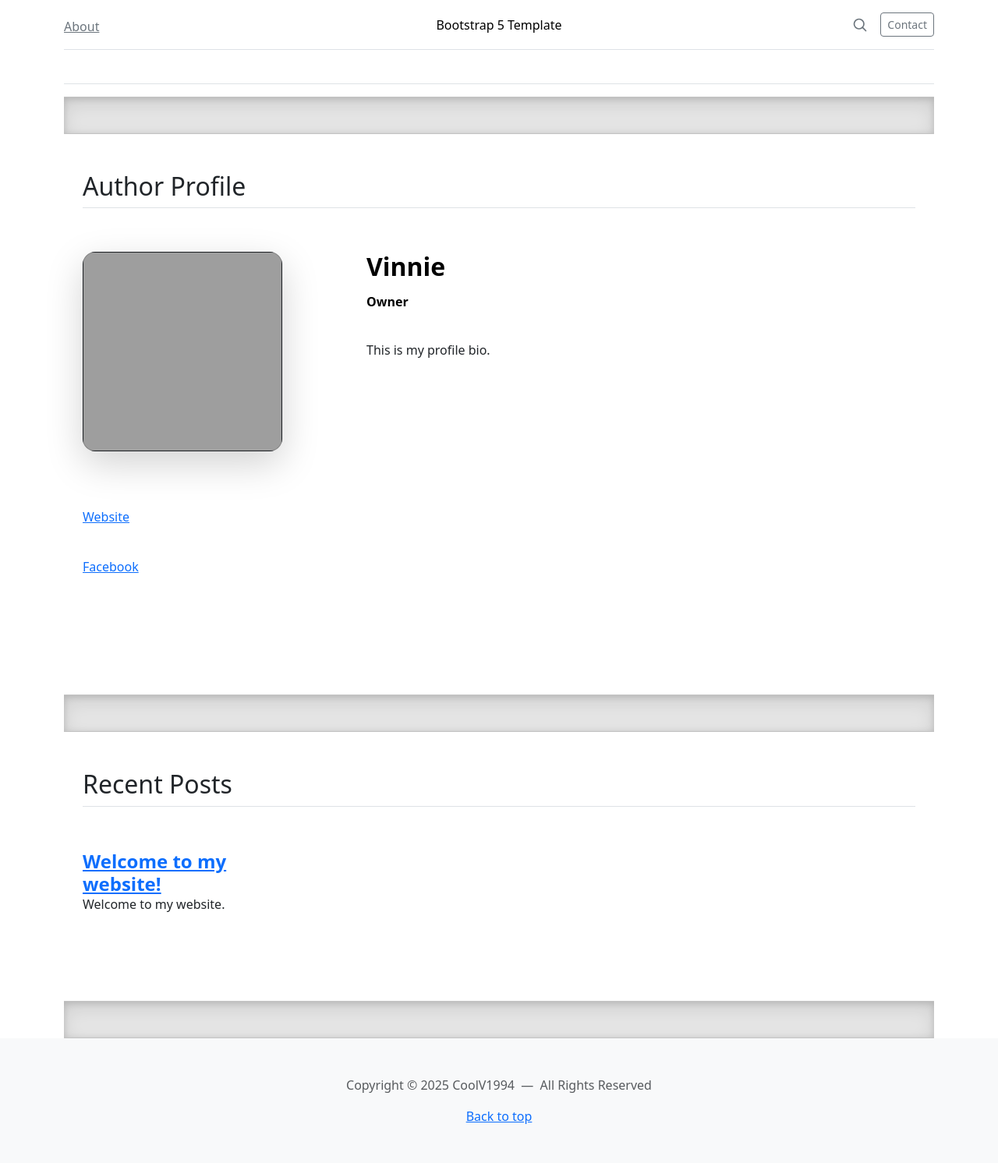
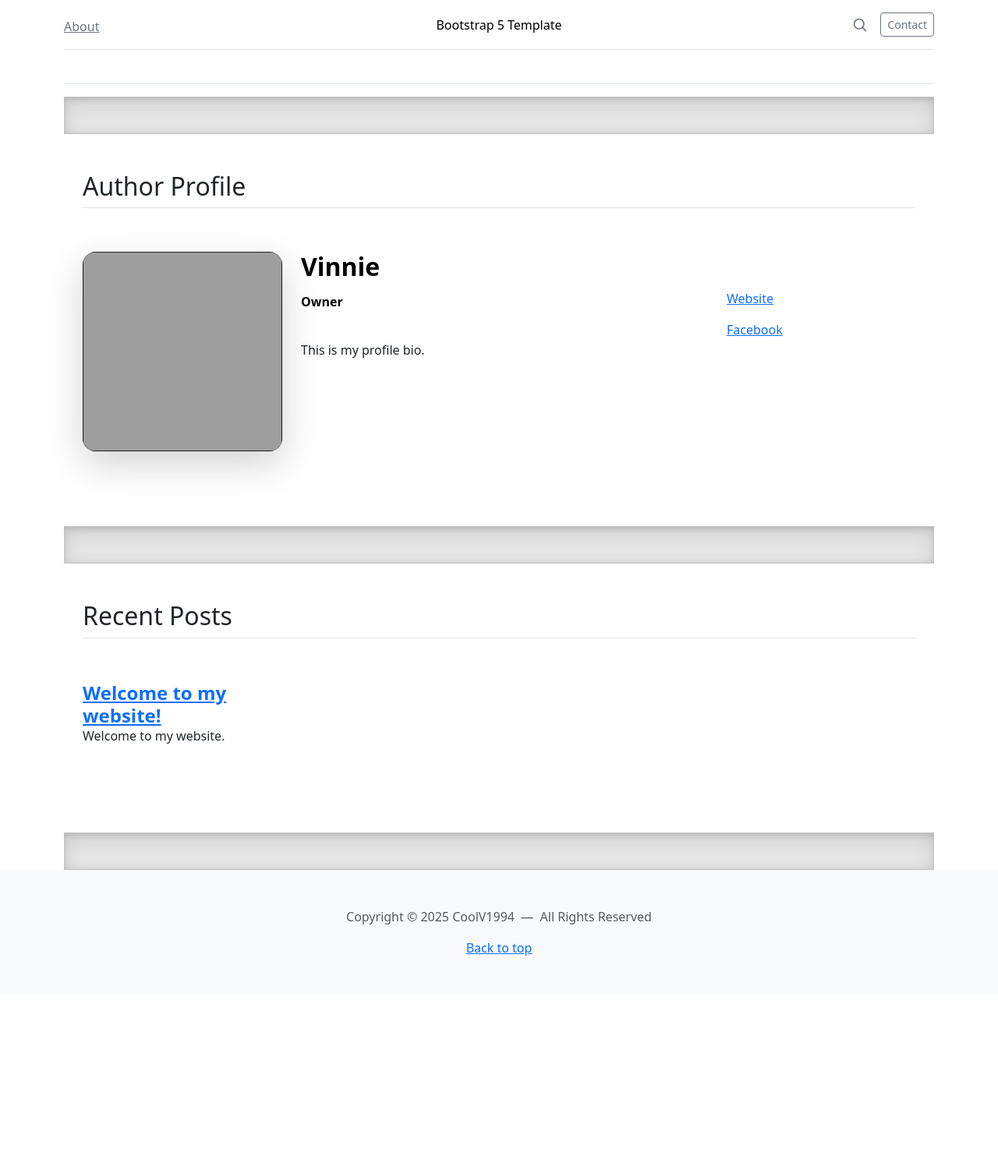
Before and after one commit to CoolV1994/Template-Bootstrap-5, a Jekyll site: the page built from _authors/CoolV1994.md, in a window 1280 px wide. Shown: the whole page at 78% size. Built offline with Jekyll 4.4.1, drawn with Linux system fonts in a browser that asks for light colours; after the commit the page ends 1276 px from its top, so only the background shows below that; grey boxes are pictures that could not be loaded.

Commit message:
Update author.html

```diff
--- a/_layouts/author.html
+++ b/_layouts/author.html
@@ -10,11 +10,11 @@ css:
 <div class="container px-4 py-5" id="custom-cards">
 	<h2 class="pb-2 border-bottom">Author Profile</h2>
 	<div class="row align-items-stretch g-4 py-5">
-		<div class="col col-4">
+		<div class="col">
 			<div class="card card-cover overflow-hidden text-bg-dark rounded-4 shadow-lg" style="width:256px;height:256px;display:block;background-image: url('{{ page.avatar }}');">
 			</div>
 		</div>
-		<div class="col col-8 d-flex flex-column align-items-start gap-2">
+		<div class="col col-6 d-flex flex-column align-items-start gap-2">
 			<h2 class="fw-bold text-body-emphasis">{{ page.name }}</h2>
 			<h6 class="fw-bold text-body-emphasis">{{ page.title }}</h6>
 			<p class="text-body-secondary">
@@ -23,18 +23,12 @@ css:
 		</div>
 		<div class="col">
 <!--{% if page.contact %}-->
-			<a href="{{ page.contact }}" class="btn btn-primary btn-lg">Contact</a>
+			<a href="mailto:{{ page.email }}" class="btn btn-primary btn-lg">E-Mail</a>
 <!--{% endif %}-->
 			<br><br>
 			<ul class="list-unstyled">
 {% for link in page.links %}
 				<li>{{ link | markdownify }}</li>
-				</li>
-					<a href="{{ link.url }}" class="icon-link">
-						<svg class="bi" aria-hidden="true"><use xlink:href="#chevron-right"></use></svg>
-						{{ link.name }}
-					</a>
-				</li>
 {% endfor %}
 			</ul>
 		</div>
```
